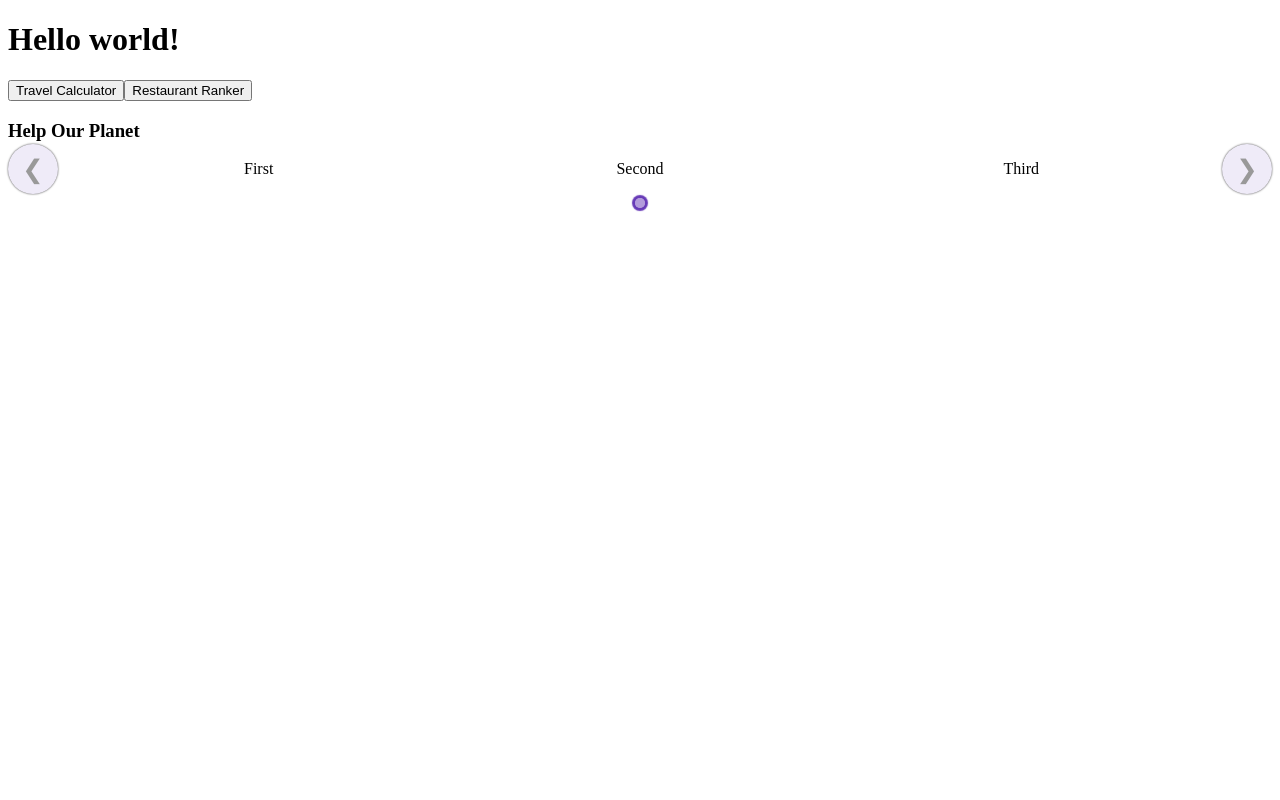
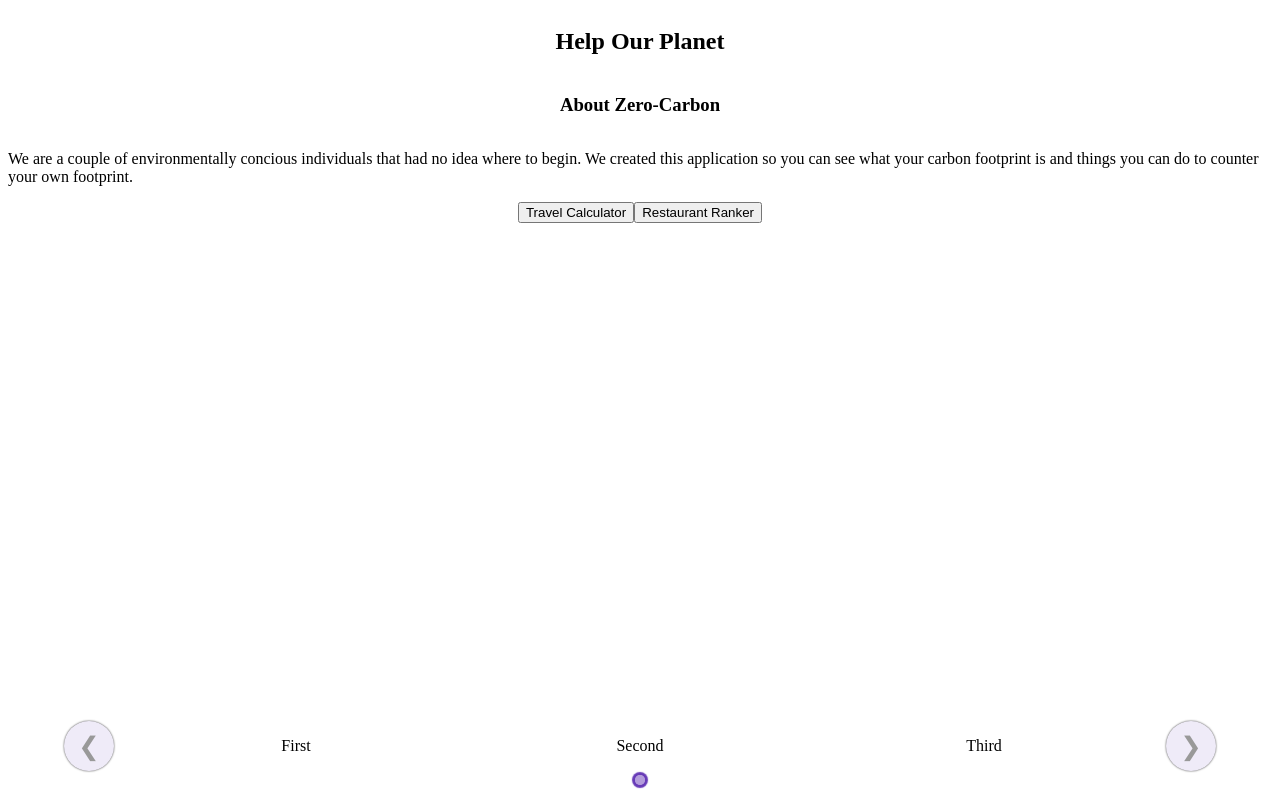
Before and after one commit to acyg2212/zero-carbon, a React (Create React App) app in the folder zero-carbon/: page / in a window 1280 px wide. Built offline with nearby package versions, Linux system fonts and the light colour scheme.

Commit message:
some style for the splash page

```diff
--- a/zero-carbon/src/App.js
+++ b/zero-carbon/src/App.js
@@ -6,7 +6,6 @@ import SplashPage from './components/SplashPage';
 function App() {
   return (
     <div>
-      <h1>Hello world!</h1>
       <SplashPage />
     </div>
   );
--- a/zero-carbon/src/components/Modals/TravelCalculator.js
+++ b/zero-carbon/src/components/Modals/TravelCalculator.js
@@ -1,4 +1,3 @@
-
 import React, { useState } from 'react';
 const dotenv = require("dotenv");
 const env = dotenv.config()
--- a/zero-carbon/src/components/SplashPage.js
+++ b/zero-carbon/src/components/SplashPage.js
@@ -52,9 +52,19 @@ const SplashPage = () => {
                 contentLabel='Modal'>
                 {modal === 'restaurant' ? <RestaurantRanker /> : <TravelCalculator />}
             </Modal>
+            <div className="introduction-div">
+                <h2>Help Our Planet</h2>
+                <h3>About Zero-Carbon</h3>
+                <p>We are a couple of environmentally concious individuals that had
+                no idea where to begin. We created this application so you can see what
+                your carbon footprint is and things you can do to counter your own footprint.
+            </p>
+                <div className="button-div">
                     <button onClick={clickHandler} value="travel">Travel Calculator</button>
                     <button onClick={clickHandler} value="restaurant">Restaurant Ranker</button>
-            <h3>Help Our Planet</h3>
+                </div>
+
+                <div className="carousel-div">
                     <Carousel breakPoints={breakPoints}>
                         <div>First</div>
                         <div>Second</div>
@@ -62,6 +72,8 @@ const SplashPage = () => {
 
                     </Carousel>
                 </div>
+            </div>
+        </div>
     )
 
 }
--- a/zero-carbon/src/index.css
+++ b/zero-carbon/src/index.css
@@ -1 +1,12 @@
 /* TODO Add site wide styles */
+.introduction-div{
+    display: flex;
+    flex-direction: column;
+    align-items: center;
+}
+
+.carousel-div{
+    position: fixed;
+    bottom:10px;
+    width:90%
+}
```
Also changed, not shown: 1 other file (tests, documents, lock files or other folders). Lines whose indentation alone changed are shown as unchanged.
